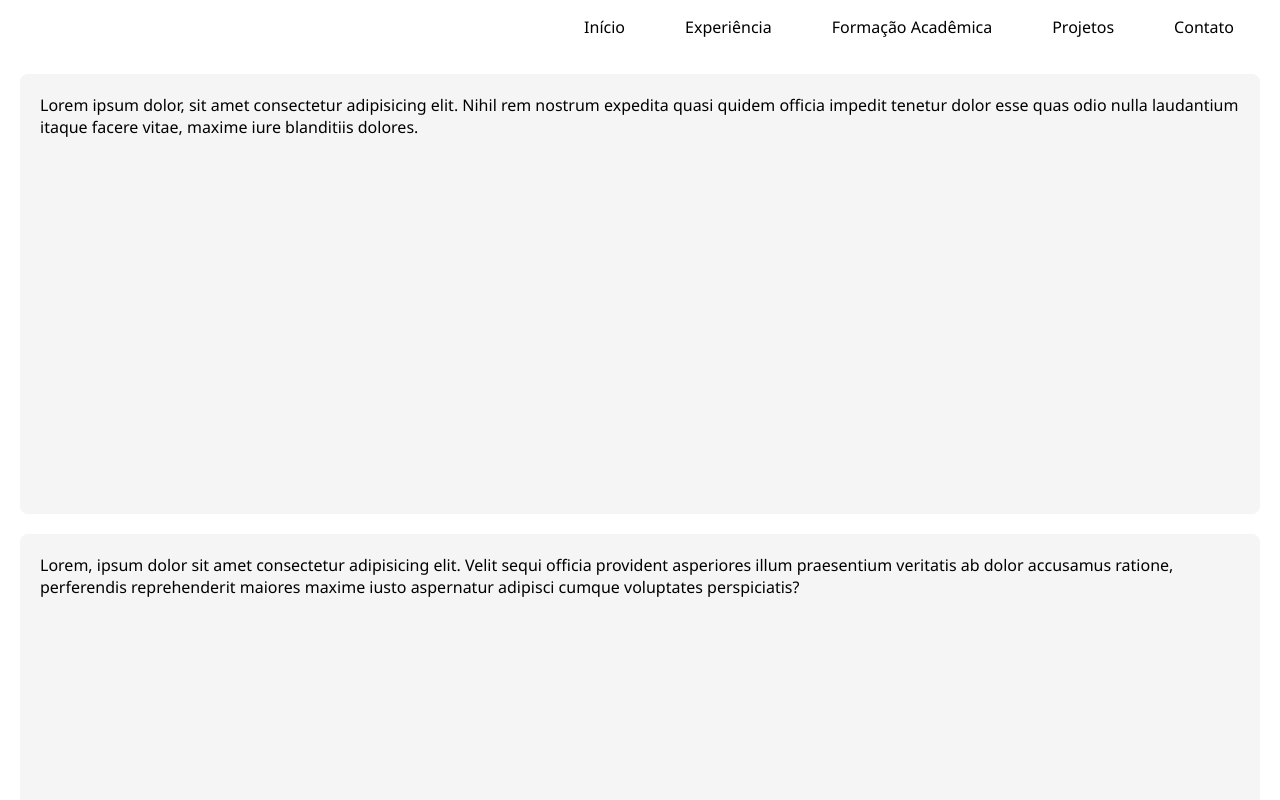
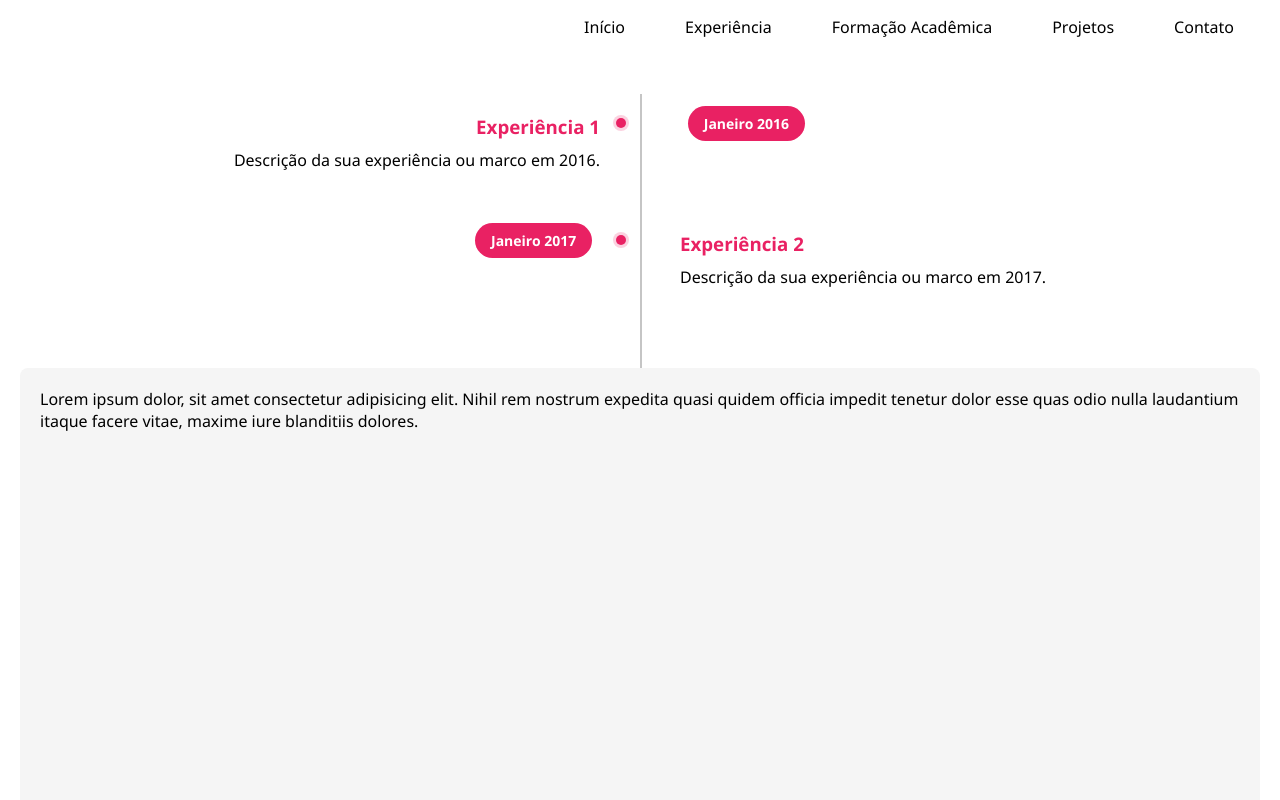
Before and after one commit to AndersonLuigui/Portifolio, a plain HTML site: page html/page1.html in a window 1280 px wide. Shown: the top 800 px of the page. Drawn offline with Linux system fonts and the light colour scheme.

Commit message:
Implementando timeline

```diff
--- a/css/pages.css
+++ b/css/pages.css
@@ -51,11 +51,154 @@
 
 .reveal {
     opacity: 0;
-    transform: scale(0.9) translateY(30px);
-    transition: all 0.8s ease-in-out;
+    transform: translateY(20px);
+    transition: opacity 0.6s ease, transform 0.6s ease;
 }
 
 .reveal.active {
     opacity: 1;
-    transform: scale(1) translateY(0);
+    transform: translateY(0);
 }
+
+/* ESTILIZANDO TIMELINE ------------------ ESTILIZANDO TIMELINE ------------------- ESTILIZANDO TIMELINE --------- */
+
+.timeline {
+    position: relative;
+    margin: 20px auto;
+    padding: 20px 0;
+    width: 90%;
+    max-width: 1000px;
+}
+
+.timeline:before {
+    content: '';
+    position: absolute;
+    left: 50%;
+    width: 2px;
+    height: 100%;
+    background: #c5c5c5;
+}
+
+.timeline ul {
+    margin: 0;
+    padding: 0;
+}
+
+.timeline ul li {
+    line-height: normal;
+    position: relative;
+    width: 50%;
+    padding: 20px 40px;
+    box-sizing: border-box;
+    list-style-type: none;
+    opacity: 0;
+    transform: translateY(20px);
+    transition: opacity 0.6s ease, transform 0.6s ease;
+}
+
+.timeline ul li.visible {
+    opacity: 1;
+    transform: translateY(0);
+}
+
+.timeline ul li:nth-child(odd) {
+    float: left;
+    text-align: right;
+    clear: both;
+}
+
+.timeline ul li:nth-child(even) {
+    float: right;
+    text-align: left;
+    clear: both;
+}
+
+.content {
+    padding-bottom: 20px;
+}
+
+.timeline ul li:nth-child(odd):before {
+    content: '';
+    position: absolute;
+    top: 24px;
+    right: 14px;
+    width: 10px;
+    height: 10px;
+    background: rgba(233, 33, 99, 1);
+    border-radius: 50%;
+    box-shadow: 0 0 0 3px rgba(233, 33, 99, 0.2);
+}
+
+.timeline ul li:nth-child(even):before {
+    content: '';
+    position: absolute;
+    top: 24px;
+    left: -24px;
+    width: 10px;
+    height: 10px;
+    background: rgba(233, 33, 99, 1);
+    border-radius: 50%;
+    box-shadow: 0 0 0 3px rgba(233, 33, 99, 0.2);
+}
+
+.timeline ul li h3 {
+    margin: 0;
+    padding: 0;
+    font-weight: 600;
+    color: rgba(233, 33, 99, 1);
+}
+
+.timeline ul li p {
+    margin: 10px 0 0;
+    padding: 0;
+}
+
+.timeline ul li .time h4 {
+    margin: 0;
+    padding: 8px 16px;
+    background: rgba(233, 33, 99, 1);
+    color: #fff;
+    border-radius: 18px;
+    font-size: 14px;
+}
+
+.timeline ul li:nth-child(odd) .time {
+    position: absolute;
+    top: 12px;
+    right: -165px;
+}
+
+.timeline ul li:nth-child(even) .time {
+    position: absolute;
+    top: 12px;
+    left: -165px;
+}
+
+/* RESPONSIVIDADE DA TIMELINE */
+
+@media screen and (max-width: 768px) {
+    .timeline ul li {
+        width: 100%;
+        text-align: left;
+        padding: 20px;
+    }
+
+    .timeline:before {
+        display: none;
+    }
+
+    .timeline ul li:nth-child(odd):before,
+    .timeline ul li:nth-child(even):before {
+        left: 10px;
+        top: 20px;
+    }
+
+    .timeline ul li:nth-child(odd) .time,
+    .timeline ul li:nth-child(even) .time {
+        left: 40px;
+        top: 10px;
+    }
+}
+
+
+/* ESTILIZANDO TIMELINE ------------------ ESTILIZANDO TIMELINE ------------------- ESTILIZANDO TIMELINE --------- */
--- a/html/page1.html
+++ b/html/page1.html
@@ -18,6 +18,37 @@
             <li><a href="/html/contato.html">Contato</a></li>
         </ul>
     </div>
+
+    <!-- CÓDIGO TIMELINE ---------------------------- CÓDIGO TIMELINE ------------------ CÓDIGO TIMELINE ------- -->
+
+    <div class="timeline">
+        <ul>
+            <li class="hidden">
+                <div class="content">
+                    <h3>Experiência 1</h3>
+                    <p>Descrição da sua experiência ou marco em 2016.</p>
+                </div>
+                <div class="time">
+                    <h4>Janeiro 2016</h4>
+                </div>
+            </li>
+            <li class="hidden">
+                <div class="content">
+                    <h3>Experiência 2</h3>
+                    <p>Descrição da sua experiência ou marco em 2017.</p>
+                </div>
+                <div class="time">
+                    <h4>Janeiro 2017</h4>
+                </div>
+            </li>
+
+            <!-- Adicione mais itens conforme necessário -->
+            <div style="clear: both;"></div>
+        </ul>
+    </div>
+
+
+    <!-- CÓDIGO TIMELINE ---------------------------- CÓDIGO TIMELINE ------------------ CÓDIGO TIMELINE ------- -->
 
     <div class="container reveal">
         <p>Lorem ipsum dolor, sit amet consectetur adipisicing elit. Nihil rem nostrum expedita quasi quidem officia impedit tenetur dolor esse quas odio nulla laudantium itaque facere vitae, maxime iure blanditiis dolores.</p>
--- a/js/script.js
+++ b/js/script.js
@@ -1,17 +1,30 @@
-const sections = document.querySelectorAll('.reveal');
+const sections = document.querySelectorAll('.reveal, .timeline li.hidden');
 
 const observer = new IntersectionObserver((entries, observer) => {
     entries.forEach(entry => {
         if (entry.isIntersecting) {
-            entry.target.classList.add('active');
+            // Se for um item da timeline, usa 'visible'; se for uma seção, usa 'active'
+            if (entry.target.classList.contains('hidden')) {
+                entry.target.classList.add('visible');
+                entry.target.classList.remove('hidden');
+            } else {
+                entry.target.classList.add('active');
+            }
         } else {
-            entry.target.classList.remove('active');
+            // Remove as classes ao sair do viewport
+            if (entry.target.classList.contains('visible')) {
+                entry.target.classList.remove('visible');
+                entry.target.classList.add('hidden');
+            } else {
+                entry.target.classList.remove('active');
+            }
         }
     });
 }, {
-    threshold: 0.2 // Ativa quando 20% da seção está visível
+    threshold: 0.2
 });
 
+// Observa cada elemento
 sections.forEach(section => {
     observer.observe(section);
 });
```
